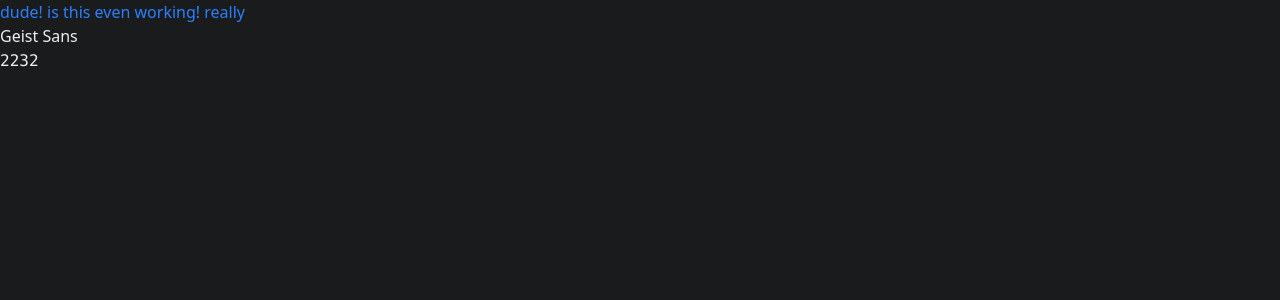
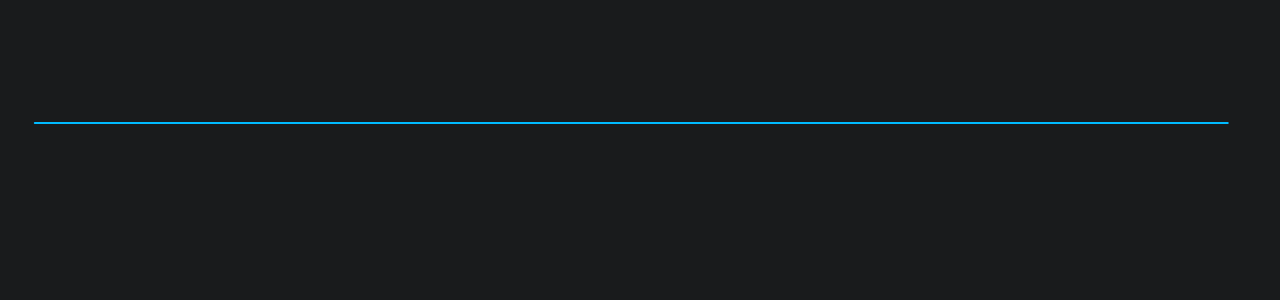
Before and after one commit to AnsarulHaq786/ansarulhaq.com.np, a React (Vite) app: page / in a window 1280 px wide. Shown: the top 300 px of the page. Built offline with nearby package versions, Linux system fonts and the light colour scheme.

Commit message:
feat: add hanger stable rope above

```diff
--- a/package.json
+++ b/package.json
@@ -14,6 +14,7 @@
     "@fontsource-variable/geist-mono": "^5.3.0",
     "@gsap/react": "^2.1.2",
     "@tailwindcss/vite": "^4.1.11",
+    "gsap": "^3.15.0",
     "react": "^19.1.0",
     "react-dom": "^19.1.0",
     "tailwindcss": "^4.1.11"
--- a/src/components/ui/hanger/Hanger.css
+++ b/src/components/ui/hanger/Hanger.css
@@ -0,0 +1,25 @@
+.hanger {
+    width: 100%;
+    margin-top: 36px;
+    cursor: grab;
+    touch-action: pan-y;
+}
+
+.hanger:active {
+    cursor: grabbing;
+}
+
+.hanger_svg {
+    display: block;
+    width: 100%;
+    height: 100%;
+    overflow: visible;
+}
+
+.hanger_string {
+    fill: none;
+    stroke: var(--color-primary, #00bbff);
+    stroke-width: 2;
+    stroke-linecap: round;
+    vector-effect: non-scaling-stroke;
+}
--- a/src/components/ui/hanger/Hanger.tsx
+++ b/src/components/ui/hanger/Hanger.tsx
@@ -1,9 +1,105 @@
+import gsap from 'gsap';
+import { useGSAP } from '@gsap/react';
+import { useRef, type PointerEvent as ReactPointerEvent } from 'react';
+
+import './Hanger.css';
+import { getPointerPosition } from '../../../utils/getPointerPosition';
+
+gsap.registerPlugin(useGSAP);
+
+const VIEWBOX_WIDTH=1470;
+const VIEWBOX_HEIGHT=200;
+
+const START_X=40;
+const RESTING_CONTROL_X=685;
+const END_X=1410;
+const RESTING_Y=100;
+const RESTING_CONTROL_Y=100;
+const RESTING_PATH=`M ${START_X} ${RESTING_Y} Q ${RESTING_CONTROL_X} ${RESTING_CONTROL_Y} ${END_X} ${RESTING_Y}`;
+
 function Hanger() {
+
+  const containerRef=useRef<HTMLDivElement>(null);
+  const svgRef=useRef<SVGSVGElement>(null);
+  const pathRef=useRef<SVGPathElement>(null);
+  const activePointerRef=useRef<number | null>(null);
+
+  const { contextSafe } = useGSAP({ scope: containerRef });
+
+  const moveString=contextSafe(
+    (event: ReactPointerEvent<HTMLDivElement>) => {
+      const svg=svgRef.current;
+      const path=pathRef.current;
+
+      if(!svg || !path) return;
+
+      const pointer=getPointerPosition(svg, event);
+
+      if(!pointer) return;
+
+      const controlX=gsap.utils.clamp(START_X, END_X, pointer.x);
+      const controlY=gsap.utils.clamp(0, VIEWBOX_HEIGHT, pointer.y);
+      const pulledPath=`M ${START_X} ${RESTING_Y} Q ${controlX} ${controlY} ${END_X} ${RESTING_Y}`;
+
+      gsap.to(path, {
+        attr: {d: pulledPath},
+        duration: 0.2,
+        ease: 'power3.out',
+        overwrite: true
+      })
+    }
+  )
+
+  const resetString=contextSafe(() => {
+      const path=pathRef.current;
+
+      if(!path) return;
+
+      gsap.to(path, {
+        attr: {d: RESTING_PATH},
+        duration: 0.8,
+        ease: 'elastic.out(1, 0.28',
+        overwrite: true
+      })
+  })
+
+  function handlePointerDown(event: ReactPointerEvent<HTMLDivElement>) {
+    activePointerRef.current=event.pointerId;
+    event.currentTarget.setPointerCapture(event.pointerId);
+    moveString(event);
+  }
+
+  function handlePointerMove(event: ReactPointerEvent<HTMLDivElement>) {
+    const isMouse=event.pointerType==='mouse';
+    const isActivePointer=activePointerRef.current===event.pointerId;
+    if(!isMouse && !isActivePointer) return;
+    moveString(event);
+  }
+
+  function handlePointerEnd(event: ReactPointerEvent<HTMLDivElement>) {
+    if (activePointerRef.current !== event.pointerId) return
+
+    if (event.currentTarget.hasPointerCapture(event.pointerId)) {
+      event.currentTarget.releasePointerCapture(event.pointerId)
+    }
+
+    activePointerRef.current = null
+    resetString()
+  }
+
+  function handlePointerLeave(event: ReactPointerEvent<HTMLDivElement>) {
+    if(event.pointerType==='mouse' && activePointerRef.current==null) {
+      resetString();
+    }
+  }
+
   return (
     <>
-      <p className="text-blue-500">dude! is this even working! really</p>
-      <h1 className="font-sans">Geist Sans</h1>
-      <code className="font-mono">2232</code>
+      <div ref={containerRef} className="hanger" onPointerDown={handlePointerDown} onPointerMove={handlePointerMove} onPointerUp={handlePointerEnd} onPointerCancel={handlePointerEnd} onPointerLeave={handlePointerLeave}>
+        <svg ref={svgRef} className="hanger_svg" viewBox={`0 0 ${VIEWBOX_WIDTH} ${VIEWBOX_HEIGHT}`} preserveAspectRatio="none" aria-hidden="true">
+          <path ref={pathRef} className="hanger_string" d={RESTING_PATH} />
+        </svg>
+      </div>
     </>
 )}
 
```
Also changed, not shown: 1 other file (tests, documents, lock files or other folders).
